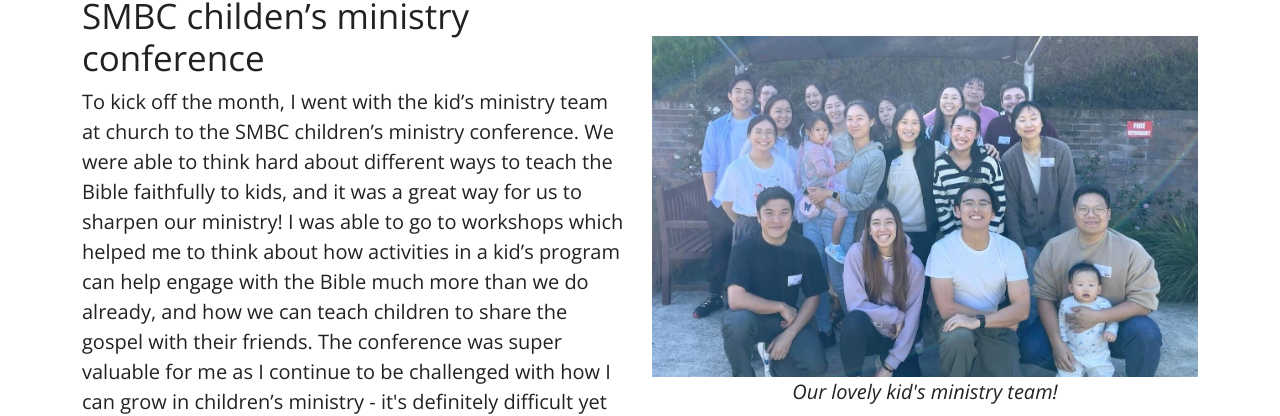
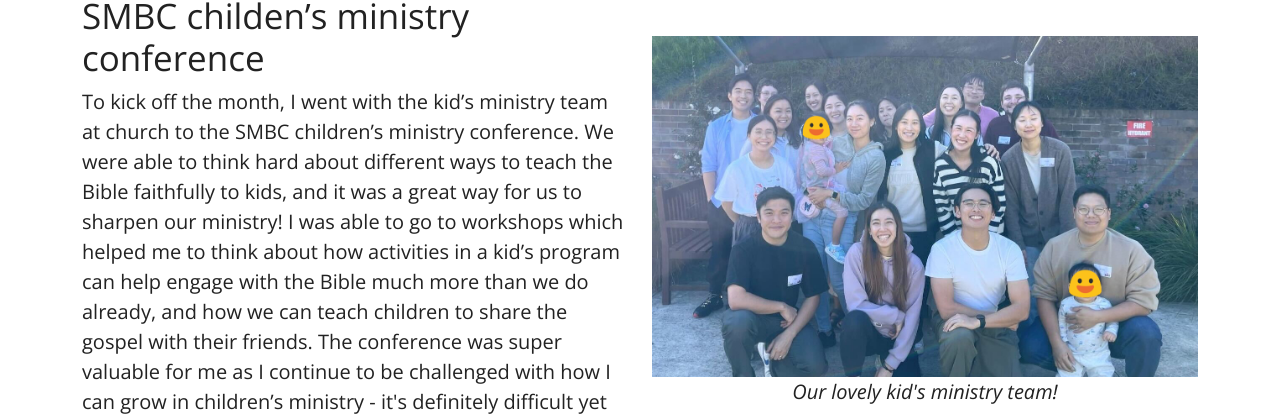
Before and after one commit to JayJune/jayjune.github.io, a Jekyll site: the page built from _posts/2025-05-31-may.markdown, in a window 1280 px wide. Shown: the part 872-1288 px from the top of the page. Built offline with Jekyll 4.4.1, drawn with Linux system fonts in a browser that asks for light colours.

Commit message:
update image

```diff
--- a/_posts/2025-05-31-may.markdown
+++ b/_posts/2025-05-31-may.markdown
@@ -37,7 +37,7 @@ categories: update
             To kick off the month, I went with the kid’s ministry team at church to the SMBC children’s ministry conference. We were able to think hard about different ways to teach the Bible faithfully to kids, and it was a great way for us to sharpen our ministry! I was able to go to workshops which helped me to think about how activities in a kid’s program can help engage with the Bible much more than we do already, and how we can teach children to share the gospel with their friends. The conference was super valuable for me as I continue to be challenged with how I can grow in children’s ministry - it's definitely difficult yet rewarding gospel work.
     </div>
     <div class="col-lg-6 my-4 d-flex flex-column align-items-center">
-        <img class="blog-inline-image" src="/assets/images/2505MAY/smbc.jpg">
+        <img class="blog-inline-image" src="/assets/images/2505MAY/smbc.png">
         <i class="text-center">Our lovely kid's ministry team!</i>
     </div>
 </div>
```
Also changed, not shown: assets/images/2505MAY/smbc.jpg (deleted), assets/images/2505MAY/smbc.png (added).
